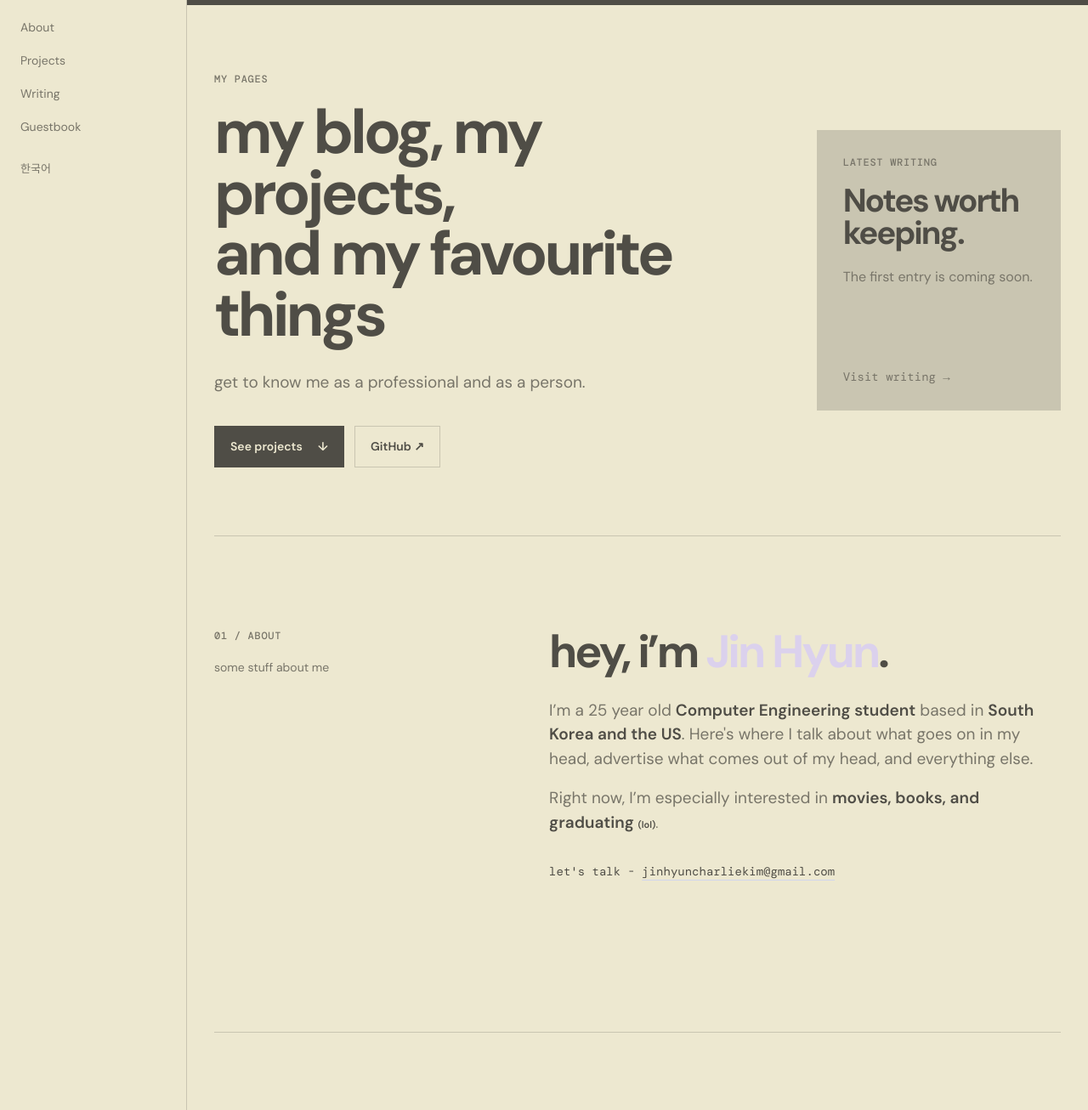
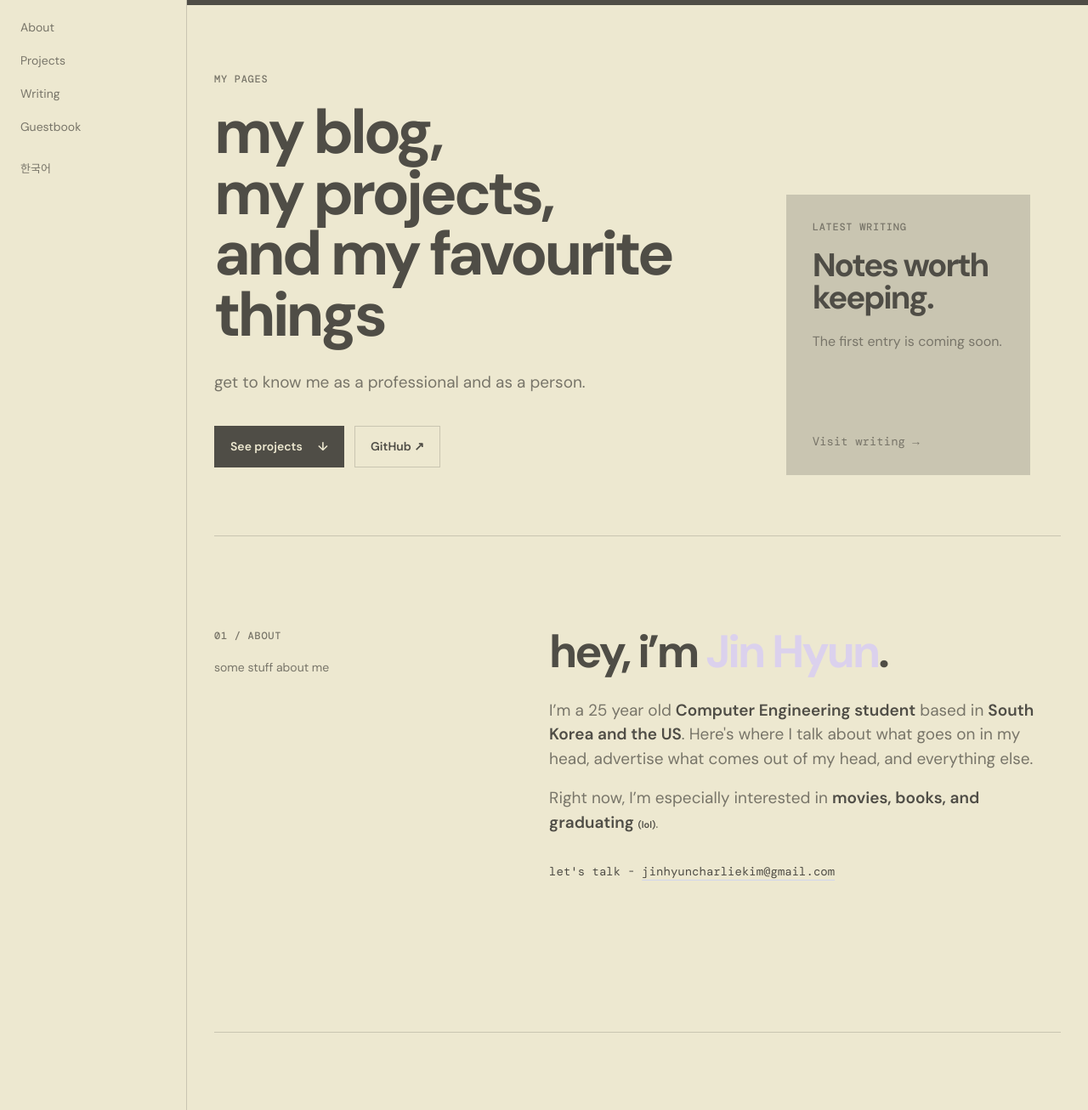
Before and after one commit to imasepan/imasepan.github.io, a Jekyll site: the page built from index.html, in a window 1280 px wide and 1400 px high, cut to the strip 94-1400 px from the top of the window. Shown: the whole strip at 85% size. Built offline with Jekyll 4.4.1, drawn with Linux system fonts in a browser that asks for light colours.

Commit message:
Reposition latest writing in hero

```diff
--- a/index.html
+++ b/index.html
@@ -50,7 +50,7 @@
       <section class="hero" aria-labelledby="hero-title">
         <div class="hero-intro">
           <p class="eyebrow">My pages</p>
-          <h1 id="hero-title">my blog, my projects,<br />and my favourite things</h1>
+          <h1 id="hero-title">my blog,<br />my projects,<br />and my favourite things</h1>
           <p class="hero-copy">get to know me as a professional and as a person.</p>
           <div class="hero-actions">
             <a class="button button-primary" href="#projects">See projects <span aria-hidden="true">↓</span></a>
--- a/kr.html
+++ b/kr.html
@@ -51,7 +51,7 @@ permalink: /kr/
       <section class="hero" aria-labelledby="hero-title">
         <div class="hero-intro">
           <p class="eyebrow">내 페이지</p>
-          <h1 id="hero-title">내 블로그, 내 프로젝트,<br />그리고 내가 좋아하는 것들</h1>
+          <h1 id="hero-title">내 블로그,<br />내 프로젝트,<br />그리고 내가 좋아하는 것들</h1>
           <p class="hero-copy">전문가로서의 나와, 한 사람으로서의 나를 알아갈 수 있는 곳이에요.</p>
           <div class="hero-actions">
             <a class="button button-primary" href="#projects">프로젝트 보기 <span aria-hidden="true">↓</span></a>
--- a/styles.css
+++ b/styles.css
@@ -47,7 +47,7 @@ h1, h2 { letter-spacing: -.055em; line-height: .98; margin: 0; }h1 { font-size:
 .hero { display: grid; grid-template-columns: minmax(0, 1.65fr) minmax(260px, .75fr); align-items: center; gap: clamp(42px, 6vw, 90px); }
 .hero-intro { min-width: 0; }
 .hero h1 { font-size: clamp(48px, 5.7vw, 88px); }
-.latest-post-card { min-height: 330px; padding: 30px; border: 1px solid var(--line); background: var(--line); color: inherit; text-decoration: none; display: flex; flex-direction: column; align-items: flex-start; transition: background-color .25s ease, box-shadow .25s ease, transform .25s cubic-bezier(.2, .8, .2, 1); }
+.latest-post-card { position: relative; min-height: 330px; padding: 30px; border: 1px solid var(--line); background: var(--line); color: inherit; text-decoration: none; display: flex; flex-direction: column; align-items: flex-start; transition: background-color .25s ease, box-shadow .25s ease, transform .25s cubic-bezier(.2, .8, .2, 1); }
 .latest-post-card:hover { background: var(--orange); box-shadow: 6px 6px 0 var(--ink); transform: translate(-3px, -3px); }
 .latest-post-card h2 { font-size: clamp(30px, 3vw, 46px); }
 .latest-post-card > p:not(.eyebrow) { margin: 20px 0; color: var(--muted); }
@@ -62,6 +62,7 @@ h1, h2 { letter-spacing: -.055em; line-height: .98; margin: 0; }h1 { font-size:
   .site-header .header-controls { width: 100%; margin-top: 54px; flex-direction: column; align-items: flex-start; gap: 28px; }
   .site-header .site-nav { width: 100%; flex-direction: column; gap: 18px; }
   .site-header .site-nav a { display: block; }
+  .latest-post-card { left: -36px; top: 76px; }
 }
 
 /* Loading interstitial for Writing and Guestbook */
@@ -84,7 +85,7 @@ h1, h2 { letter-spacing: -.055em; line-height: .98; margin: 0; }h1 { font-size:
   .brand-controls { gap: 10px; }
   .theme-toggle { padding: 6px 8px; }
   .hero { display: grid; grid-template-columns: 1fr; gap: 46px; }
-  .latest-post-card { min-height: 280px; }
+  .latest-post-card { left: 0; top: 0; min-height: 280px; }
 }
 
 @media (prefers-reduced-motion: reduce) { ::view-transition-new(root) { animation: none; } .typewriter-text.has-caret::after, .page-loader::before, .page-loader-label::after { animation: none; } .button, .text-link, .about-contact a, .project-card, .feature-link, .site-footer > a:last-child, .page-loader { transition: none; } .button:hover, .text-link:hover, .about-contact a:hover, .project-card:hover, .feature-link:hover, .site-footer > a:last-child:hover { transform: none; } }
```
